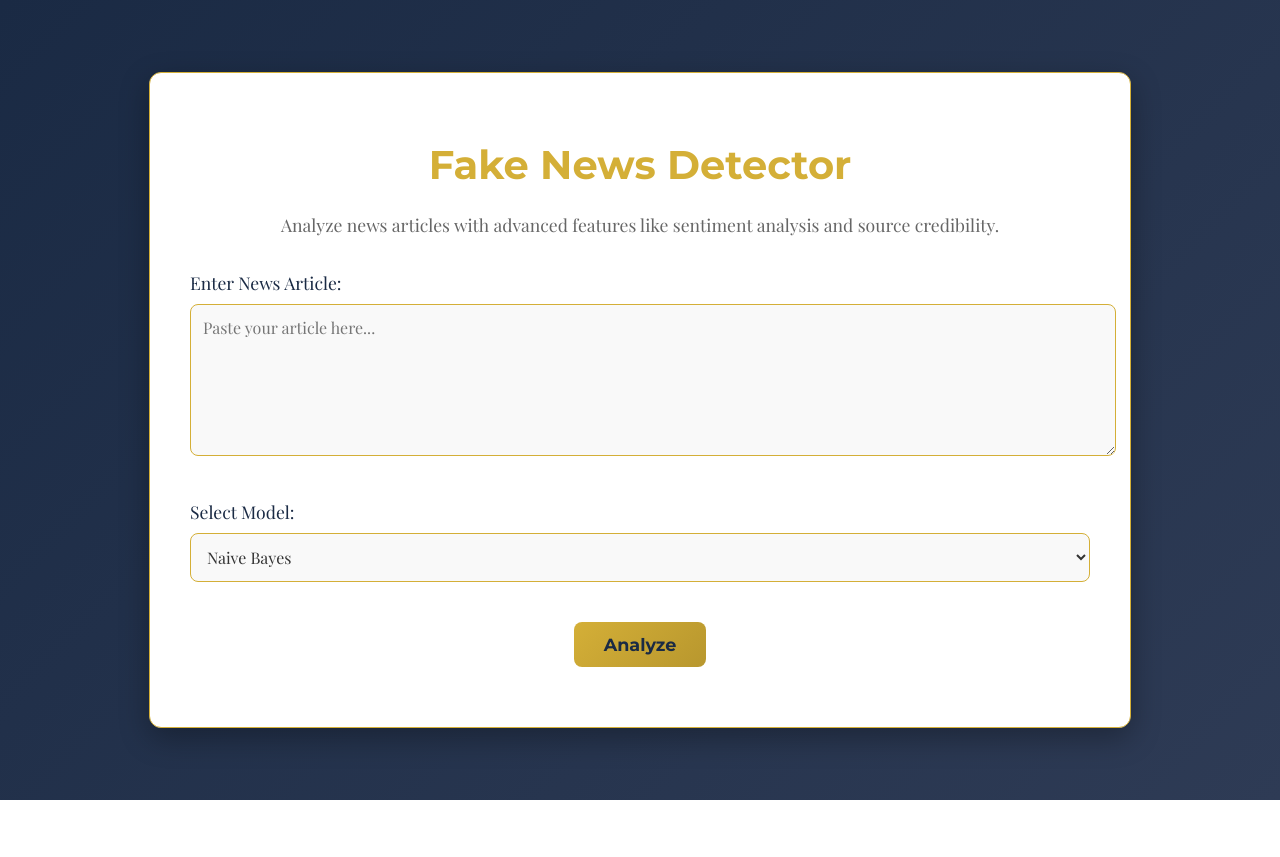
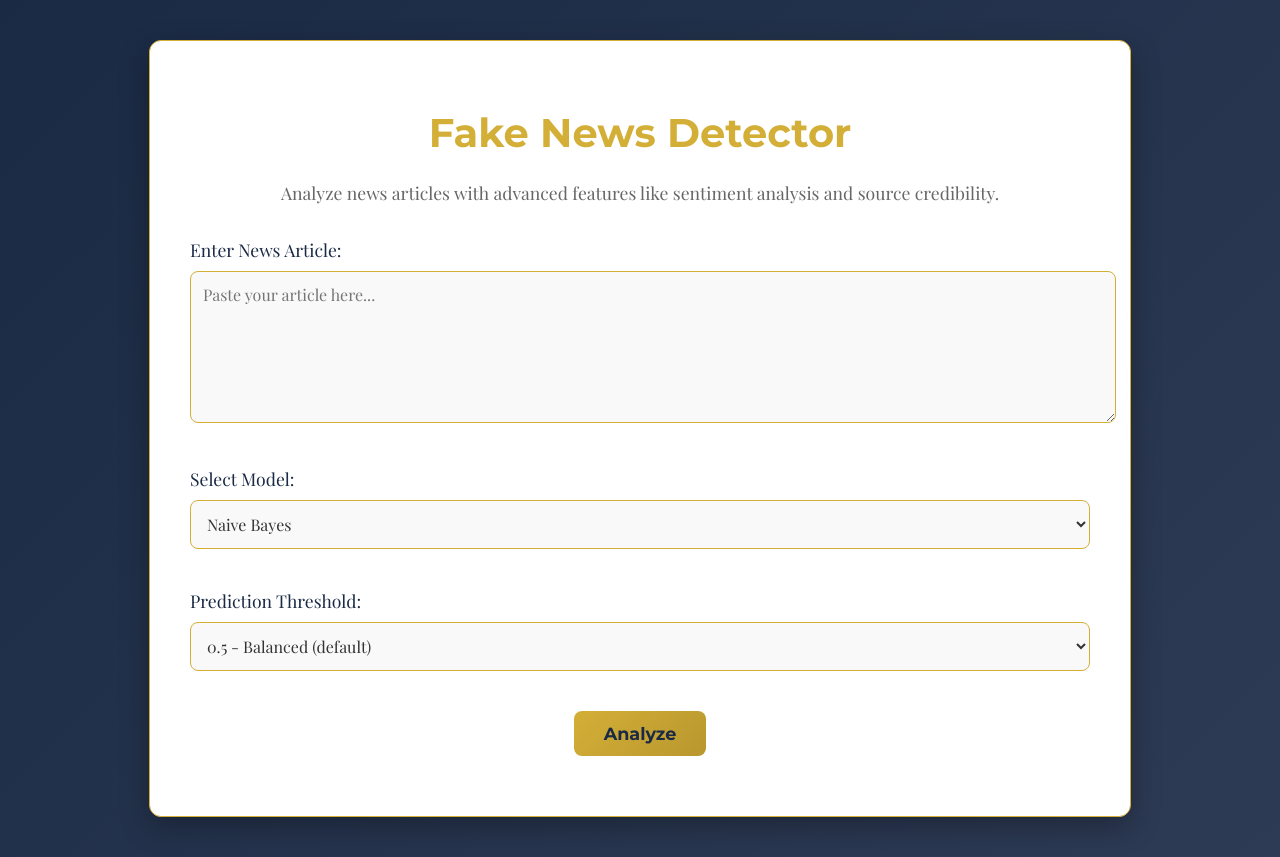
Before and after one commit to N1KH1LT0X1N/Fake-News-Detector, a Flask app: page / in a window 1280 px wide. Before the commit the page ends 800 px from the top, so only its background shows below. Run offline with Flask 3, Linux system fonts and the light colour scheme; parts of the project's set-up code (start-up, migrations or seed data) failed here and were passed over.

Commit message:
Add treshhold option, Change the models option & update app.py

```diff
--- a/app.py
+++ b/app.py
@@ -2,14 +2,6 @@ import pandas as pd
 import numpy as np
 import re
 import string
-from sklearn.model_selection import train_test_split
-from sklearn.feature_extraction.text import TfidfVectorizer
-from sklearn.naive_bayes import MultinomialNB
-from sklearn.ensemble import RandomForestClassifier
-from sklearn.svm import LinearSVC
-from sklearn.pipeline import Pipeline
-from sklearn.metrics.pairwise import cosine_similarity
-from flask import Flask, request, render_template_string, make_response
 import sys
 import os
 import webbrowser
@@ -17,13 +9,19 @@ import threading
 import time
 import socket
 import joblib
+import json
+
+from sklearn.model_selection import train_test_split
+from sklearn.feature_extraction.text import TfidfVectorizer
+from sklearn.naive_bayes import MultinomialNB
+from sklearn.ensemble import RandomForestClassifier
+from sklearn.pipeline import Pipeline
+from sklearn.metrics.pairwise import cosine_similarity
+
+from flask import Flask, request, make_response, render_template
 from vaderSentiment.vaderSentiment import SentimentIntensityAnalyzer
-import json
-from flask import render_template
+
 from vectorizer_utils import clean_text, create_pipeline
-
-
-# print("Running the fake news detector script (version 2025-03-25 v8)")
 
 app = Flask(__name__)
 
@@ -32,6 +30,14 @@ models = {}
 tfidf_vectorizer = None
 dataset_tfidf = None
 df = None
+
+SOURCE_CREDIBILITY = {
+    "cnn.com": "High",
+    "nytimes.com": "High",
+    "foxnews.com": "Medium",
+    "infowars.com": "Low",
+    "breitbart.com": "Low"
+}
 
 def find_available_port(start_port=7860):
     port = start_port
@@ -45,87 +51,79 @@ def find_available_port(start_port=7860):
 
 def train_and_load_models():
     global models, tfidf_vectorizer, dataset_tfidf, df
-    model_files = {
+
+    model_paths = {
         "Naive Bayes": 'models/nb_pipeline.pkl',
-        "Random Forest": 'models/rf_pipeline.pkl',
-        "SVM": 'models/svm_pipeline.pkl'
+        "Random Forest": 'models/rf_pipeline.pkl'
     }
-    data_files = ['models/dataset_tfidf.pkl', 'models/preprocessed_df.pkl']
+    data_paths = ['models/dataset_tfidf.pkl', 'models/preprocessed_df.pkl']
 
-    if all(os.path.exists(f) for f in list(model_files.values()) + data_files):
+    if all(os.path.exists(path) for path in list(model_paths.values()) + data_paths):
         print("Loading pre-trained models and data...")
-        for name, file in model_files.items():
-            models[name] = joblib.load(file)
+        for name, path in model_paths.items():
+            models[name] = joblib.load(path)
         tfidf_vectorizer = models["Naive Bayes"].named_steps['tfidf']
         dataset_tfidf = joblib.load('models/dataset_tfidf.pkl')
         df = joblib.load('models/preprocessed_df.pkl')
     else:
         print("Precomputed files not found. Training models...")
         try:
-            fake_news = pd.read_csv(r"data\Fake-1.csv", usecols=['text'])
-            true_news = pd.read_csv(r"data\True-1.csv", usecols=['text'])
+            fake_news = pd.read_csv("data/Fake-1.csv", usecols=['text'])
+            true_news = pd.read_csv("data/True-1.csv", usecols=['text'])
         except FileNotFoundError:
-            print("Error: 'data\Fake-1.csv' or 'data\True-1.csv' not found. Please ensure they are in the provided directory.")
+            print("Error: CSV files not found in 'data/' directory.")
             sys.exit(1)
 
         fake_news['label'] = 0
         true_news['label'] = 1
-        df = pd.concat([fake_news, true_news])
-        df = df.sample(n=7860, random_state=42)
-        df["text"] = df["text"].apply(clean_text)
-        X_train, _, y_train, _ = train_test_split(df["text"], df["label"], test_size=0.2, random_state=42)
+        df = pd.concat([fake_news, true_news]).sample(n=7860, random_state=42)
+        df['text'] = df['text'].apply(clean_text)
+
+        X_train, _, y_train, _ = train_test_split(df['text'], df['label'], test_size=0.2, random_state=42)
 
         nb_pipeline = create_pipeline(MultinomialNB())
         rf_pipeline = create_pipeline(RandomForestClassifier(n_estimators=100, random_state=42, n_jobs=-1))
-        svm_pipeline = create_pipeline(LinearSVC())
 
-        print("Training Naive Bayes...")
+        print("Training models...")
         nb_pipeline.fit(X_train, y_train)
-        print("Training Random Forest...")
         rf_pipeline.fit(X_train, y_train)
-        print("Training SVM...")
-        svm_pipeline.fit(X_train, y_train)
 
-        models = {"Naive Bayes": nb_pipeline, "Random Forest": rf_pipeline, "SVM": svm_pipeline}
-        tfidf_vectorizer = models["Naive Bayes"].named_steps['tfidf']
-        dataset_tfidf = tfidf_vectorizer.transform(df["text"])
+        models = {
+            "Naive Bayes": nb_pipeline,
+            "Random Forest": rf_pipeline
+        }
+        tfidf_vectorizer = nb_pipeline.named_steps['tfidf']
+        dataset_tfidf = tfidf_vectorizer.transform(df['text'])
 
-        joblib.dump(nb_pipeline, 'models/nb_pipeline.pkl')
-        joblib.dump(rf_pipeline, 'models/rf_pipeline.pkl')
-        joblib.dump(svm_pipeline, 'models/svm_pipeline.pkl')
+        joblib.dump(nb_pipeline, model_paths['Naive Bayes'])
+        joblib.dump(rf_pipeline, model_paths['Random Forest'])
         joblib.dump(dataset_tfidf, 'models/dataset_tfidf.pkl')
         joblib.dump(df, 'models/preprocessed_df.pkl')
-        print("Models and data trained and saved successfully!")
-
-SOURCE_CREDIBILITY = {
-    "cnn.com": "High",
-    "nytimes.com": "High",
-    "foxnews.com": "Medium",
-    "infowars.com": "Low",
-    "breitbart.com": "Low"
-}
+        print("Models and data trained and saved successfully.")
 
 def check_source_credibility(text):
     url_pattern = r'(https?://)?([a-zA-Z0-9-]+\.[a-zA-Z0-9-.]+)'
     matches = re.findall(url_pattern, text)
     for _, domain in matches:
         domain = domain.lower()
-        for known_domain, credibility in SOURCE_CREDIBILITY.items():
-            if known_domain in domain:
-                return f"Source Credibility: {credibility} (Detected: {known_domain})"
+        for known, credibility in SOURCE_CREDIBILITY.items():
+            if known in domain:
+                return f"Source Credibility: {credibility} (Detected: {known})"
     return "Source Credibility: Unknown (No recognizable source detected)"
 
-def predict_news(news_article, model_choice):
+def predict_news(news_article, model_choice, threshold=0.5):
     if not models:
         train_and_load_models()
+
     cleaned_text = clean_text(news_article)
     pipeline = models[model_choice]
-    prediction = pipeline.predict([cleaned_text])[0]
-    probabilities = pipeline.predict_proba([cleaned_text])[0] if model_choice != "SVM" else [0.5, 0.5]
+    probabilities = pipeline.predict_proba([cleaned_text])[0]
+
+    prob_fake = probabilities[0] * 100
+    prob_real = probabilities[1] * 100
+    prediction = 0 if probabilities[0] > threshold else 1
 
     label = "Real" if prediction == 1 else "Fake"
-    prob_fake = probabilities[0] * 100
-    prob_real = probabilities[1] * 100
 
     tfidf = pipeline.named_steps['tfidf']
     model = pipeline.named_steps['model']
@@ -133,87 +131,81 @@ def predict_news(news_article, model_choice):
     feature_names = tfidf.get_feature_names_out()
     tfidf_scores = tfidf_vector.toarray()[0]
 
-    if model_choice == "Naive Bayes":
-        fake_log_probs = model.feature_log_prob_[0]
-        word_contributions = {}
+    word_contributions = {}
+
+    try:
+        if model_choice == "Naive Bayes":
+            probs = model.feature_log_prob_[0]
+        else:
+            if hasattr(model, "feature_importances_"):
+                probs = model.feature_importances_
+            elif hasattr(model, "coef_"):
+                probs = model.coef_[0] if len(model.coef_.shape) > 1 else model.coef_
+            else:
+                probs = []
+
         for idx, score in enumerate(tfidf_scores):
-            if score > 0:
+            if score > 0 and idx < len(probs):
                 word = feature_names[idx]
-                contribution = score * fake_log_probs[idx]
-                word_contributions[word] = contribution
-    else:
-        if model_choice == "Random Forest":
-            coef = model.feature_importances_
-        else:
-            coef = model.coef_[0] if len(model.coef_.shape) > 1 else model.coef_
-        word_contributions = {}
-        for idx, score in enumerate(tfidf_scores):
-            if score > 0:
-                if idx >= len(coef):
-                    continue
-                word = feature_names[idx]
-                contribution = score * coef[idx]
-                word_contributions[word] = contribution
+                word_contributions[word] = score * probs[idx]
+    except Exception as e:
+        print(f"[Error] Word contribution failed for model '{model_choice}': {e}")
 
     top_fake_words = sorted(word_contributions.items(), key=lambda x: x[1], reverse=True)[:5]
     fake_words = set(word for word, _ in top_fake_words)
 
-    words = news_article.split()
-    highlighted_article = []
-    for word in words:
-        cleaned_word = clean_text(word)
-        if cleaned_word in fake_words:
-            highlighted_article.append(f'<span class="highlight-fake">{word}</span>')
-        else:
-            highlighted_article.append(word)
-    highlighted_text = " ".join(highlighted_article)
+    highlighted_text = " ".join(
+        f'<span class="highlight-fake">{word}</span>' if clean_text(word) in fake_words else word
+        for word in news_article.split()
+    )
 
-    analyzer = SentimentIntensityAnalyzer()
-    sentiment_scores = analyzer.polarity_scores(news_article)
-    compound_score = sentiment_scores['compound']
-    sentiment = "Positive" if compound_score > 0.05 else "Negative" if compound_score < -0.05 else "Neutral"
+    sentiment = SentimentIntensityAnalyzer().polarity_scores(news_article)['compound']
+    sentiment_label = "Positive" if sentiment > 0.05 else "Negative" if sentiment < -0.05 else "Neutral"
 
     credibility = check_source_credibility(news_article)
 
-    input_tfidf = tfidf_vectorizer.transform([cleaned_text])
-    similarities = cosine_similarity(input_tfidf, dataset_tfidf)[0]
+    input_vec = tfidf_vectorizer.transform([cleaned_text])
+    similarities = cosine_similarity(input_vec, dataset_tfidf)[0]
     top_indices = similarities.argsort()[-3:][::-1]
-    similar_articles = []
-    for idx in top_indices:
-        sim_score = similarities[idx] * 100
-        article_text = df.iloc[idx]["text"][:200] + "..."
-        article_label = "Real" if df.iloc[idx]["label"] == 1 else "Fake"
-        similar_articles.append(f"<p><strong>Similar Article #{len(similar_articles)+1} (Similarity: {sim_score:.2f}%):</strong> {article_text} <br><em>Label: {article_label}</em></p>")
 
-    word_contribution_data = [{"word": word, "contribution": float(contribution)} for word, contribution in top_fake_words]
+    similar_articles = [
+        f"<p><strong>Similar Article #{i+1} (Similarity: {similarities[idx]*100:.2f}%):</strong> {df.iloc[idx]['text'][:200]}...<br><em>Label: {'Real' if df.iloc[idx]['label'] == 1 else 'Fake'}</em></p>"
+        for i, idx in enumerate(top_indices)
+    ]
 
-    output = f"<p><strong>Prediction:</strong> {label}</p>"
-    output += f"<p><strong>Probability of being Fake:</strong> {prob_fake:.2f}%</p>"
-    output += f"<p><strong>Probability of being Real:</strong> {prob_real:.2f}%</p>"
-    output += f"<p><strong>Sentiment:</strong> {sentiment} (Compound Score: {compound_score:.2f})</p>"
-    output += f"<p><strong>{credibility}</strong></p>"
-    output += "<p><strong>Highlighted Article (highlighted parts indicate potentially fake content):</strong></p>"
-    output += f"<p>{highlighted_text}</p>"
-    output += "<h3>Top Contributing Words:</h3>"
-    output += '<div id="wordChart" style="width: 100%; height: 300px;"></div>'
-    output += f'<script>var wordData = {json.dumps(word_contribution_data)};</script>'
-    output += "<h3>Similar Articles in Dataset:</h3>"
-    output += "".join(similar_articles)
+    word_data = [{"word": w, "contribution": float(c)} for w, c in top_fake_words]
 
+    output = f"""
+        <p><strong>Prediction:</strong> {label}</p>
+        <p><strong>Probability of being Fake:</strong> {prob_fake:.2f}%</p>
+        <p><strong>Probability of being Real:</strong> {prob_real:.2f}%</p>
+        <p><strong>Threshold Used:</strong> {threshold}</p>
+        <p><strong>Sentiment:</strong> {sentiment_label} (Compound Score: {sentiment:.2f})</p>
+        <p><strong>{credibility}</strong></p>
+        <p><strong>Highlighted Article (highlighted parts indicate potentially fake content):</strong></p>
+        <p>{highlighted_text}</p>
+        <h3>Top Contributing Words:</h3>
+        <div id=\"wordChart\" style=\"width: 100%; height: 300px;\"></div>
+        <script>var wordData = {json.dumps(word_data)};</script>
+        <h3>Similar Articles in Dataset:</h3>
+        {''.join(similar_articles)}
+    """
     return output
-
 
 @app.route('/', methods=['GET', 'POST'])
 def index():
-    news_article = None
-    model_choice = "Naive Bayes"
-    output = None
+    news_article = model_choice = output = None
+    threshold = 0.5
     if request.method == 'POST':
         news_article = request.form.get('news_article', '')
         model_choice = request.form.get('model_choice', 'Naive Bayes')
+        try:
+            threshold = float(request.form.get('threshold', 0.5))
+        except ValueError:
+            threshold = 0.5
         if news_article:
-            output = predict_news(news_article, model_choice)
-    response = make_response(render_template("index.html", news_article=news_article, model_choice=model_choice, output=output))
+            output = predict_news(news_article, model_choice, threshold)
+    response = make_response(render_template("index.html", news_article=news_article, model_choice=model_choice, output=output, threshold=threshold))
     response.headers['Cache-Control'] = 'no-cache, no-store, must-revalidate'
     return response
 
--- a/requirements.txt
+++ b/requirements.txt
@@ -5,4 +5,3 @@ numpy==2.2.4
 scikit-learn==1.6.1
 joblib==1.4.2
 vaderSentiment==3.3.2
-gradio==2.0.10
--- a/templates/index.html
+++ b/templates/index.html
@@ -145,8 +145,15 @@
       <select id="model_choice" name="model_choice">
         <option value="Naive Bayes" {% if model_choice == "Naive Bayes" %}selected{% endif %}>Naive Bayes</option>
         <option value="Random Forest" {% if model_choice == "Random Forest" %}selected{% endif %}>Random Forest</option>
-        <option value="SVM" {% if model_choice == "SVM" %}selected{% endif %}>SVM</option>
       </select>
+
+      <label for="threshold">Prediction Threshold:</label>
+      <select name="threshold" id="threshold">
+        <option value="0.3" {% if threshold == 0.3 %}selected{% endif %}>0.3 - More sensitive</option>
+        <option value="0.5" {% if threshold == 0.5 %}selected{% endif %}>0.5 - Balanced (default)</option>
+        <option value="0.7" {% if threshold == 0.7 %}selected{% endif %}>0.7 - More strict</option>
+      </select>
+
 
       <button type="submit">Analyze</button>
     </form>
```
Also changed, not shown: 5 other files.
